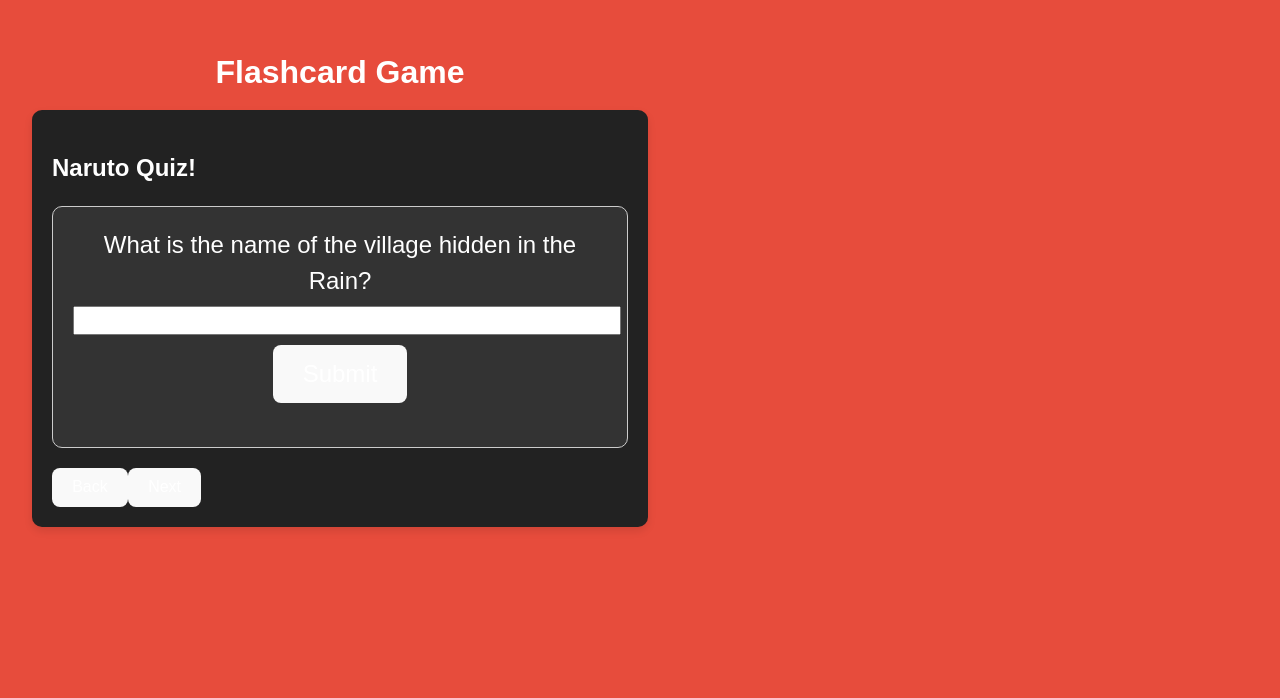
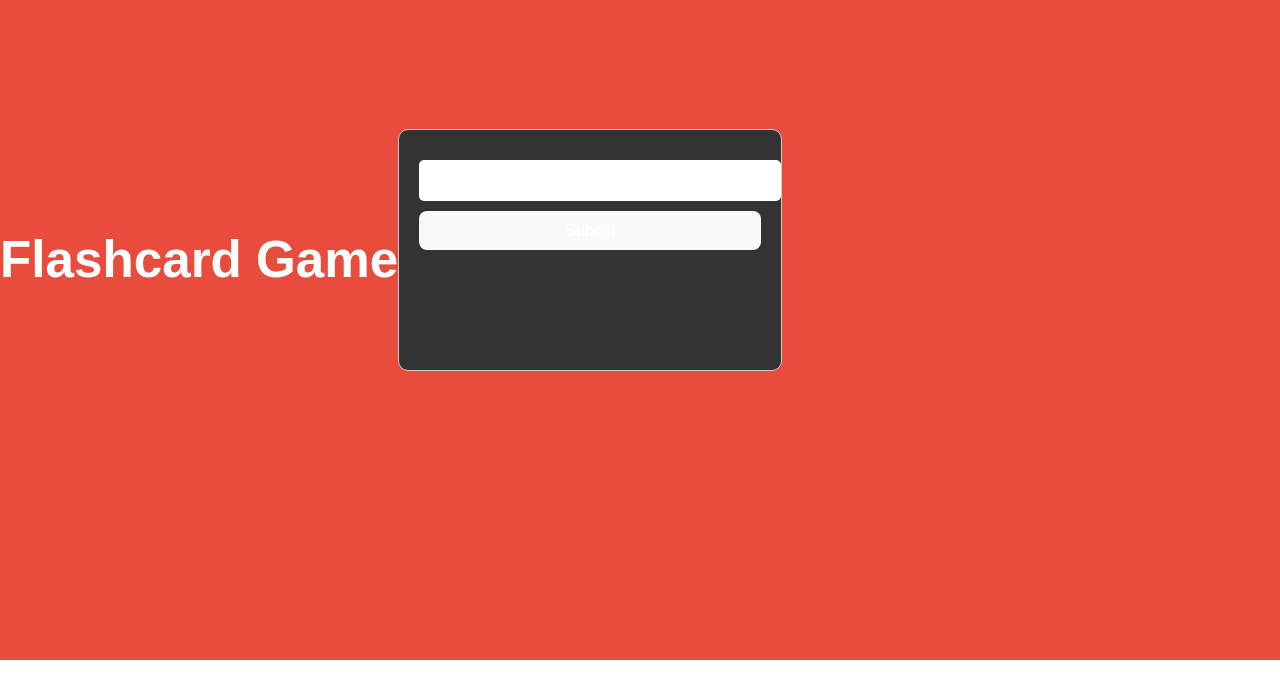
Before and after one commit to mnk0015/narutoQuizFlashcardsP2, a React (Vite) app: page / in a window 1280 px wide. Shown: the part 140-838 px from the top of the page. After the commit the page ends 800 px from the top, so only its background shows below. Built offline with nearby package versions, Linux system fonts and the light colour scheme.

Commit message:
Update 3: fixed bug where flashcard would activate just by pressting the game. Added field and submit buttons and updated other UI.

```diff
--- a/src/App.css
+++ b/src/App.css
@@ -1,6 +1,5 @@
 body {
   margin: 0;
-  padding: 20px; /* Add padding to body */
   font-family: Arial, sans-serif;
   background-color: #e74c3c; /* Naruto-themed red */
   color: #fff; /* White text color */
@@ -8,13 +7,9 @@ body {
 
 .App {
   display: flex;
-  flex-direction: column; /* To stack title and game */
+  justify-content: center;
   align-items: center;
-}
-
-.Title {
-  font-size: 32px;
-  margin-bottom: 20px; /* Add space below the title */
+  height: 100vh; /* Full height of viewport */
 }
 
 .FlashcardGame {
@@ -30,15 +25,15 @@ body {
   background-color: #333; /* Dark grey flashcard background */
   border: 1px solid #ccc;
   border-radius: 10px;
-  cursor: default; /* Disable pointer cursor */
   margin-bottom: 20px;
   padding: 20px;
   height: 200px; /* Fixed height for flashcard */
   overflow: hidden; /* Hide overflow text */
+  transition: background-color 0.3s ease;
 }
 
 .Flashcard:hover {
-  background-color: #333; /* No color change on hover */
+  background-color: #444; /* Darker grey on hover */
 }
 
 .Question, .Answer {
@@ -46,25 +41,36 @@ body {
   font-size: 24px;
   line-height: 1.5;
   text-align: center;
+  margin-bottom: 10px; /* Add space below the text */
 }
 
-input[type="text"] {
-  width: 100%; /* Take up full width */
-  margin-bottom: 10px; /* Add space below input */
-  padding: 5px; /* Add padding to input */
+input {
+  width: 100%;
+  padding: 10px;
+  margin-bottom: 10px;
+  font-size: 18px;
+  border: none;
+  border-radius: 5px;
 }
 
 button {
+  width: 100%;
   background-color: #3498db; /* Blue button color */
   border: none;
   border-radius: 5px;
   color: #fff;
   cursor: pointer;
   font-size: 18px;
-  padding: 10px 20px;
+  padding: 10px 0;
   transition: background-color 0.3s ease;
 }
 
 button:hover {
   background-color: #2980b9; /* Darker blue on hover */
 }
+
+.Answer {
+  color: #fff;
+  font-size: 20px;
+  text-align: center;
+}
--- a/src/components/Flashcard.jsx
+++ b/src/components/Flashcard.jsx
@@ -1,13 +1,8 @@
 import React, { useState } from "react";
 
 const Flashcard = ({ question, answer }) => {
-  const [showAnswer, setShowAnswer] = useState(false);
   const [userGuess, setUserGuess] = useState("");
   const [isCorrect, setIsCorrect] = useState(null);
-
-  const toggleCard = () => {
-    setShowAnswer(!showAnswer);
-  };
 
   const handleSubmit = () => {
     if (userGuess.trim().toLowerCase() === answer.toLowerCase()) {
@@ -17,17 +12,28 @@ const Flashcard = ({ question, answer }) => {
     }
   };
 
+  const toggleCard = () => {
+    // Only toggle the card if the user hasn't submitted an answer yet
+    if (isCorrect === null) {
+      setIsCorrect(!isCorrect);
+    }
+  };
+
   return (
-    <div className={`Flashcard ${isCorrect !== null ? (isCorrect ? 'Correct' : 'Incorrect') : ''}`} onClick={toggleCard}>
-      {showAnswer ? (
-        <div className="Answer">{answer}</div>
-      ) : (
-        <div className="Question">
-          {question}
-          <input type="text" value={userGuess} onChange={(e) => setUserGuess(e.target.value)} />
-          <button onClick={handleSubmit}>Submit</button>
-        </div>
-      )}
+    <div className={`Flashcard ${isCorrect !== null ? (isCorrect ? 'Correct' : 'Incorrect') : ''}`}>
+      <div className="Question" onClick={toggleCard}>
+        {question}
+      </div>
+      <input
+        type="text"
+        value={userGuess}
+        onChange={(e) => setUserGuess(e.target.value)}
+        disabled={isCorrect !== null}
+      />
+      <button onClick={handleSubmit} disabled={isCorrect !== null}>
+        Submit
+      </button>
+      {isCorrect !== null && <div className="Answer">{answer}</div>}
     </div>
   );
 };
--- a/src/components/FlashcardGame.jsx
+++ b/src/components/FlashcardGame.jsx
@@ -1,72 +1,32 @@
 import React, { useState } from "react";
-import Flashcard from "./Flashcard";
 
-const FlashcardGame = () => {
-  const [currentCardIndex, setCurrentCardIndex] = useState(0);
+const Flashcard = ({ question, answer }) => {
+  const [userGuess, setUserGuess] = useState("");
+  const [isCorrect, setIsCorrect] = useState(null);
 
-  const cards = [
-    {
-      question: "What is the name of the village hidden in the Rain?",
-      answer: "Amegakure"
-    },
-    {
-      question: "What are the names of the three legendary Sannin?",
-      answer: "Jiraiya, Orochimaru, Tsunade"
-    },
-    {
-      question: "What is the name of Naruto's mother's clan?",
-      answer: "Uzumaki"
-    },
-    {
-      question: "Who sealed the Nine-Tailed Fox inside Naruto?",
-      answer: "Fourth Hokage, Minato Namikaze"
-    },
-    {
-      question: "What is the name of Naruto's sensei for the Rasengan?",
-      answer: "Jiraiya"
-    },
-    {
-      question: "What is the name of the Akatsuki member who has a puppet body?",
-      answer: "Sasori"
-    },
-    {
-      question: "Who is the leader of the Akatsuki?",
-      answer: "Pain (Nagato Uzumaki)"
-    },
-    {
-      question: "What is the name of the Nine-Tailed Fox?",
-      answer: "Kurama"
-    },
-    {
-      question: "Who was the first ninja to successfully become a Jinchuriki?",
-      answer: "Hagoromo Ōtsutsuki (Sage of Six Paths)"
-    },
-    {
-      question: "What is the name of the technique used to bring someone back to life?",
-      answer: "Edo Tensei (Summoning: Impure World Reincarnation)"
+  const handleSubmit = () => {
+    if (userGuess.trim().toLowerCase() === answer.toLowerCase()) {
+      setIsCorrect(true);
+    } else {
+      setIsCorrect(false);
     }
-  ];
-
-  const handleNextCard = () => {
-    setCurrentCardIndex((prevIndex) => (prevIndex + 1) % cards.length);
-  };
-
-  const handlePrevCard = () => {
-    setCurrentCardIndex((prevIndex) => (prevIndex - 1 + cards.length) % cards.length);
   };
 
   return (
-    <div className="FlashcardGame">
-      <h2>Naruto Quiz!</h2>
-      <div className="CardContainer">
-        <Flashcard {...cards[currentCardIndex]} />
-      </div>
-      <div className="ButtonContainer">
-        <button onClick={handlePrevCard}>Back</button>
-        <button onClick={handleNextCard}>Next</button>
-      </div>
+    <div className={`Flashcard ${isCorrect !== null ? (isCorrect ? 'Correct' : 'Incorrect') : ''}`}>
+      <div className="Question">{question}</div>
+      <input
+        type="text"
+        value={userGuess}
+        onChange={(e) => setUserGuess(e.target.value)}
+        disabled={isCorrect !== null}
+      />
+      <button onClick={handleSubmit} disabled={isCorrect !== null}>
+        Submit
+      </button>
+      {isCorrect !== null && <div className="Answer">{answer}</div>}
     </div>
   );
 };
 
-export default FlashcardGame;
+export default Flashcard;
```
